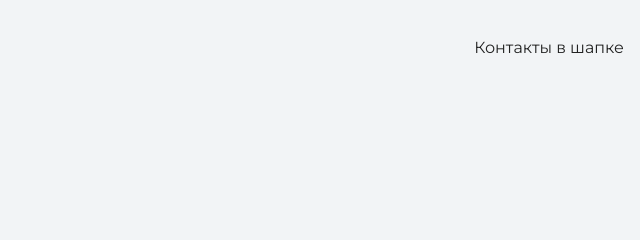
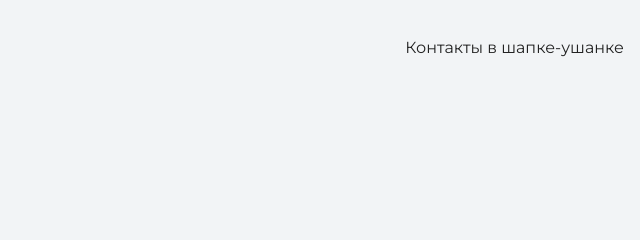
Before and after one commit to j7amo/test-site, a plain HTML site: page index.html in a window 1280 px wide. Shown: the top 240 px of the page, 640-1280 px from the left. Drawn offline with nearby package versions, Linux system fonts and the light colour scheme.

Commit message:
Поправил текст в шапке сайта

```diff
--- a/index.html
+++ b/index.html
@@ -10,7 +10,7 @@
   <body>
     <header class="page-header">
       <div class="container">
-        Контакты в шапке
+        Контакты в шапке-ушанке
       </div>
     </header>
 
```
